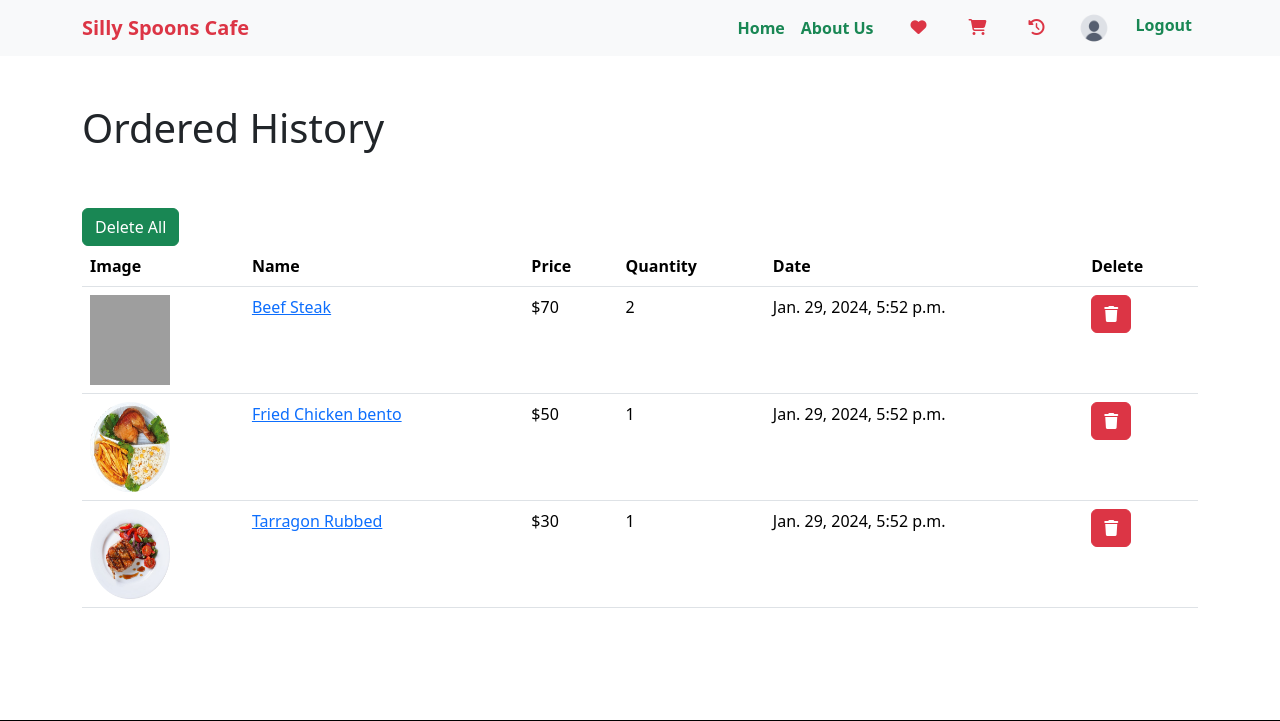
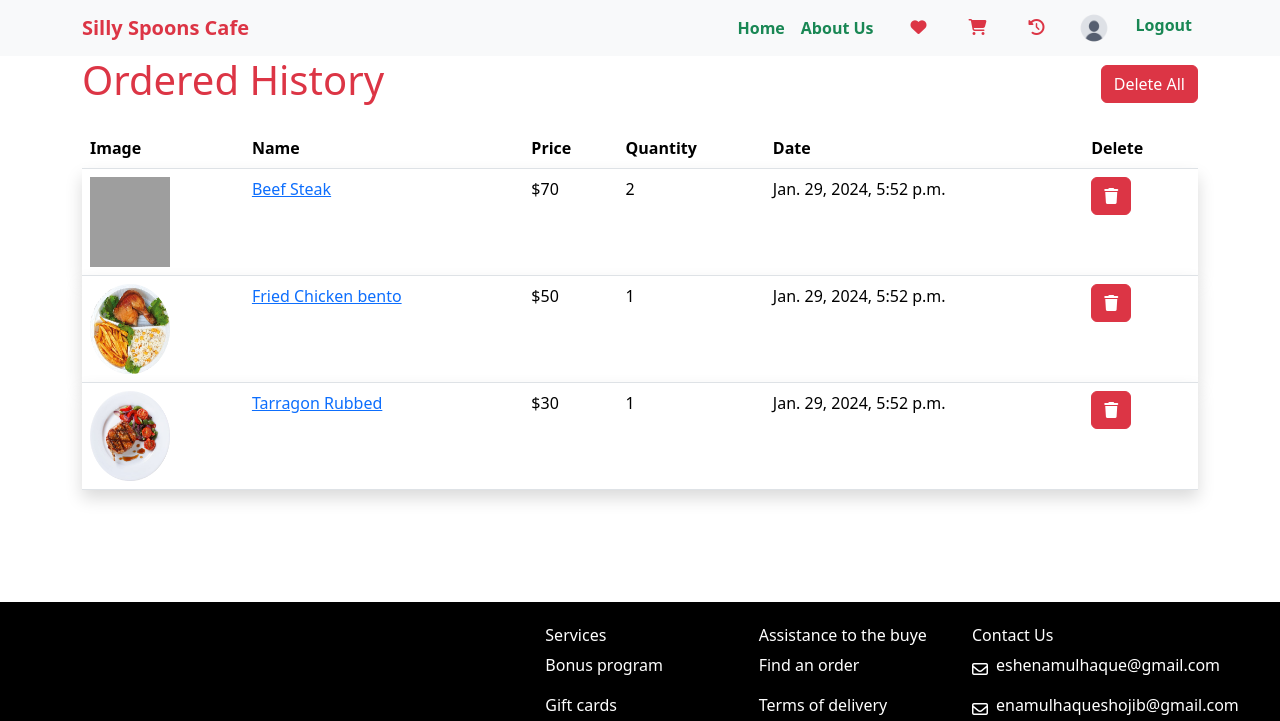
Before and after one commit to Enamul-Haque-Shojib/food_website, a Django app: page /food/historylist/ in a window 1280 px wide. Shown: the top 721 px of the page. Run offline with Django 4.2, Linux system fonts and the light colour scheme; a user stored in the database is signed in; data comes from the database, SQL or seed files in the repository; both versions use the stored data as it was after the commit; some libraries are stand-ins or nearby versions; grey boxes are pictures that could not be loaded.

Commit message:
css class added

```diff
--- a/food/templates/food_history.html
+++ b/food/templates/food_history.html
@@ -6,13 +6,13 @@
 
 
 <div class="container mb-5 pb-5">
-  <div class="row my-5">
-    <h1 class="">Ordered History</h1>
+  <div class="d-flex flex-row justify-content-between align-items-center">
+    <h1 class="text-center fw-light text-danger">Ordered History</h1>
+    <a class="btn btn-danger"  href="{% url 'delete_historylist_all' %}">Delete All</a>
+  </div>
 
-</div>
-<a class="btn btn-success"  href="{% url 'delete_historylist_all' %}">Delete All</a>
 
-<table class="table">
+<table class="table my-3">
   <thead>
     <tr>
       <th scope="col">Image</th>
@@ -25,7 +25,7 @@
   </thead>
   <tbody id="cloth-cartlist">
     {% for food in food_historylist %}
-    <tr>
+    <tr class="shadow">
       <td><img src="{{food.image.url}}" class="cdlist-image" alt="..."></td>
         <td><a href="{% url 'food_details' food.foodid %}">{{food.name}}</a></td>
         <td>${{food.price}}</td>
--- a/static/css/style.css
+++ b/static/css/style.css
@@ -115,7 +115,9 @@ position: relative;
 
 
 
-
+.text{
+    border: 2px solid red;
+}
 
 /*
 .box {
```
Also changed, not shown: food/templates/food_cardlist.html (+28 -5 lines), food/templates/food_wishlist.html (+7 -4 lines), db.sqlite3, food/images/breakfast3_w0JM8oe.png (added), food/images/breakfast4.png (added), food/images/breakfast5.png (added), food/images/breakfast6_3BUL6UK.png (added), food/images/dinner1.png (added), food/images/dinner2.png (added), food/images/dinner6.png (added), 7 other files.
